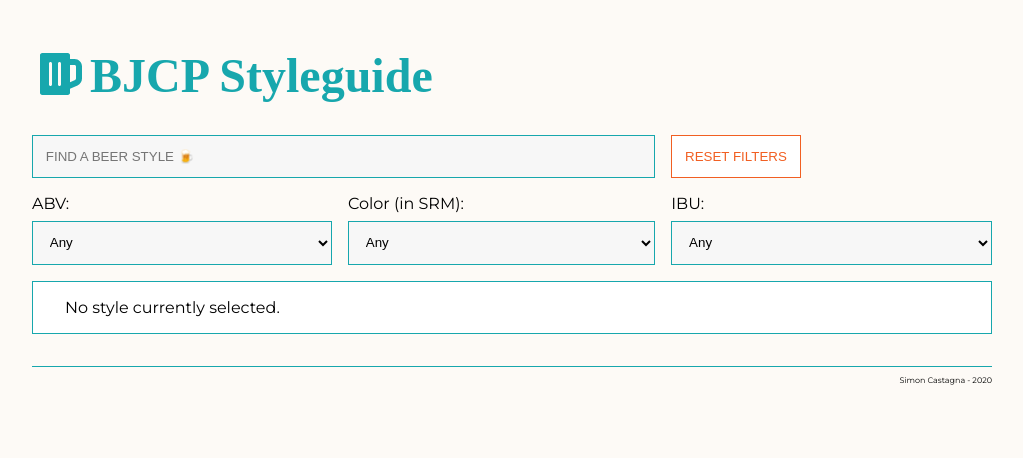
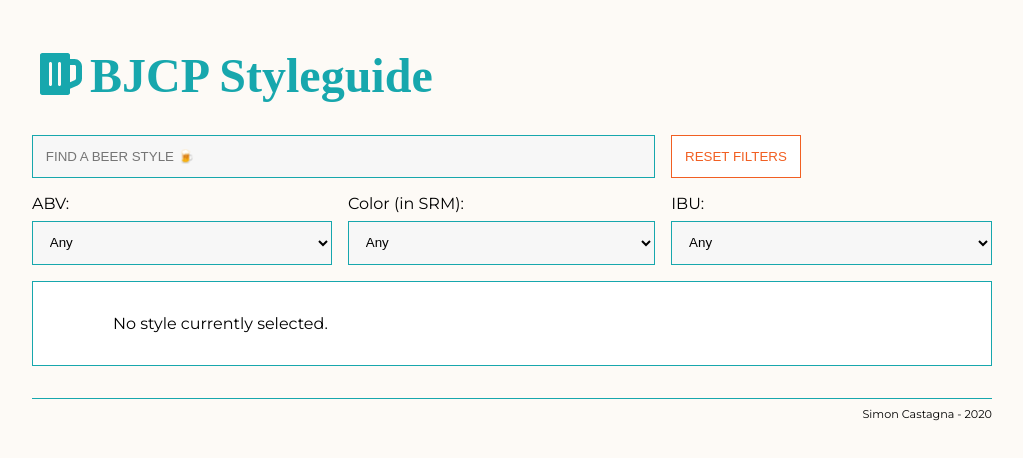
Before and after one commit to jumboduck/bjcp-styleguide, a React (Create React App) app: page / in a window 1280 px wide. Shown: the top 458 px of the page, without its empty margins (128-1151 px from the left). Built offline with nearby package versions, Linux system fonts and the light colour scheme; a web font is replaced by a local one.

Commit message:
minor updates to style

```diff
--- a/src/App.css
+++ b/src/App.css
@@ -10,6 +10,7 @@
 h1 {
     color: #17a7ad;
     font-size: 3rem;
+    margin: 0;
 }
 
 h2 {
@@ -103,11 +104,12 @@
     font-weight: 700;
     margin-top: 1rem;
     margin-bottom: 0.2rem;
+    font-size: 1.2rem;
 }
 
 .beer-info {
     border: 1px solid #17a7ad;
-    padding: 1rem 2rem;
+    padding: 2rem 5rem;
     margin-top: 1rem;
     background-color: #fff;
     position: relative;
@@ -124,10 +126,6 @@
     width: 1px;
     height: 1px;
     overflow: hidden;
-}
-
-h1 {
-    margin: 0;
 }
 
 .beer-icon {
@@ -179,6 +177,6 @@
     margin-top: 2rem;
     padding-top: 0.5rem;
     border-top: 1px solid #17a7ad;
-    font-size: 0.5rem;
+    font-size: 0.7rem;
     text-align: right;
 }
```
